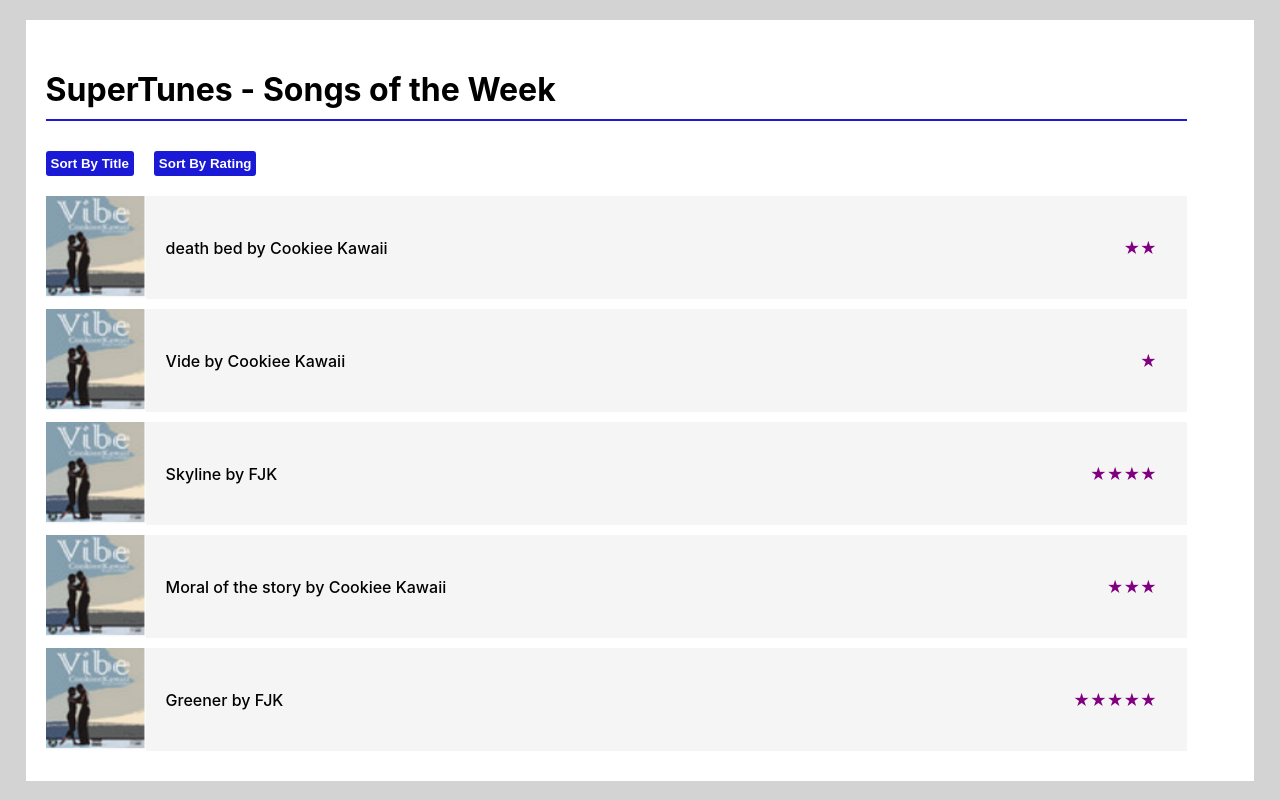
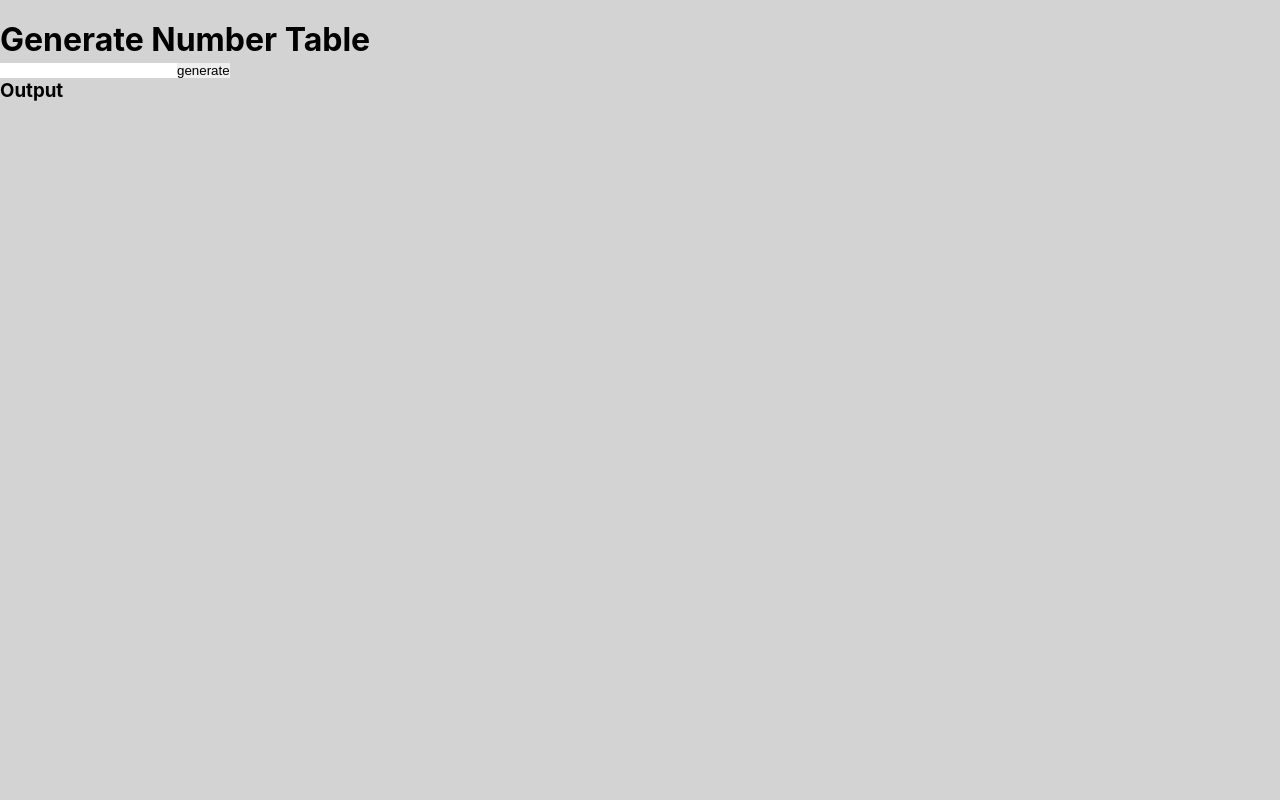
Before and after one commit to Alice-2096/learn-react, a React (Create React App) app: page / in a window 1280 px wide. Built offline with nearby package versions, Linux system fonts and the light colour scheme.

Commit message:
number generator added

```diff
--- a/src/App.js
+++ b/src/App.js
@@ -14,6 +14,7 @@ import Formdemo from './Formdemo.js';
 
 import QandA from './QandA.js';
 import SongPage from './SongPage.js';
+import NumGenerator from './NumGenerator.js';
 
 // //hardcode the object for now
 // let postObj = {
@@ -46,7 +47,10 @@ function App() {
       {/* transition css is not working??
       <QandA></QandA>  */}
 
-      <SongPage></SongPage>
+      {/* where to add the sort method? */}
+      {/* <SongPage></SongPage> */}
+
+      <NumGenerator></NumGenerator>
     </div>
   );
 }
--- /dev/null
+++ b/src/NumGenerator.js
@@ -0,0 +1,36 @@
+import React, { useState } from 'react';
+
+export default function NumGenerator() {
+  //declare both user input and output array as state variables, because we need to re-render the page upon changing these variables.
+  let [inputVal, setInputVal] = useState();
+  let [numArray, setNumArray] = useState([]);
+
+  function generate_nums(inputVal) {
+    setNumArray([]);
+    let counter = 1;
+    let val = inputVal;
+    while (counter <= 10) {
+      let tmp = <div>{val * counter}</div>;
+      //? would not work if I move the above line inside setNumArray, WHY?
+      // ?see console warning
+      setNumArray((x) => [...x, tmp]);
+      counter++;
+    }
+    //reset input
+    setInputVal('');
+  }
+
+  return (
+    <div>
+      <h1>Generate Number Table</h1>
+      {/* two way binding */}
+      <input
+        onChange={(e) => setInputVal(e.target.value)}
+        value={inputVal}
+      ></input>
+      <button onClick={() => generate_nums(inputVal)}>generate</button>
+      <h3>Output</h3>
+      <div className="output">{numArray}</div>
+    </div>
+  );
+}
```
